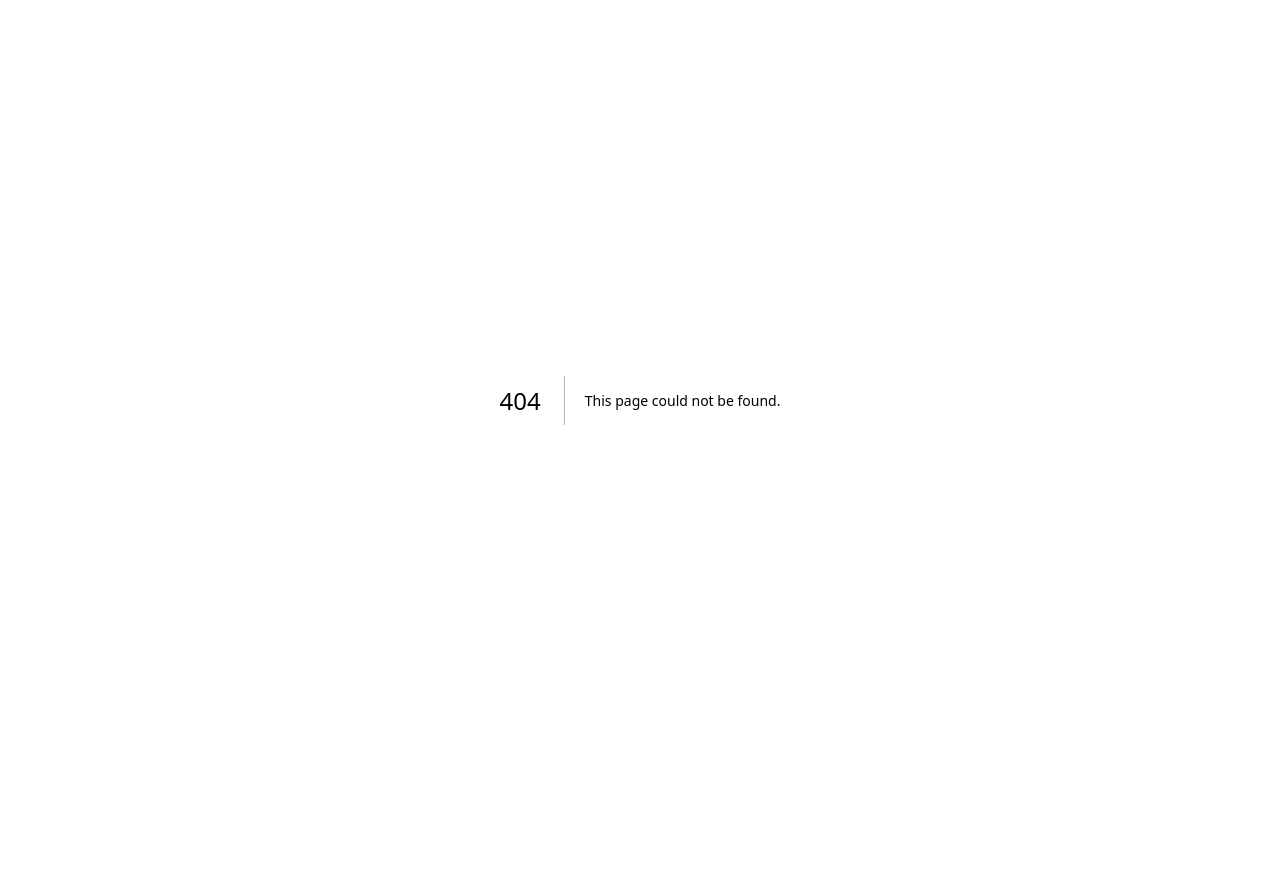
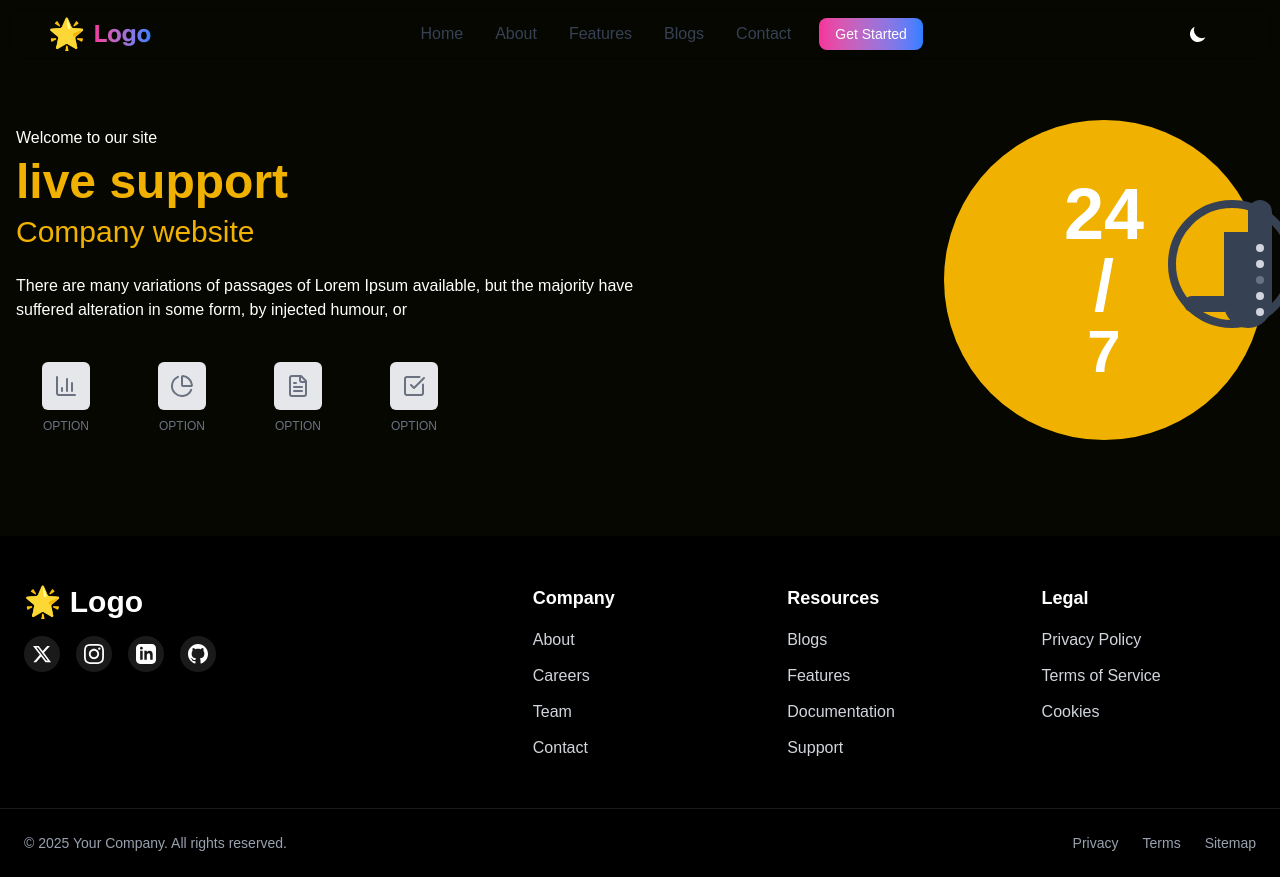
Before and after one commit to Sudharsen27/MyApplicationNextJS, a Next.js app: page /Support in a window 1280 px wide. Before the commit this address had no page. Before the commit the page ends 800 px from the top, so only its background shows below. Built offline with nearby package versions, Linux system fonts and the light colour scheme.

Commit message:
Developer Commit >> Support page done

```diff
--- /dev/null
+++ b/app/Support/page.tsx
@@ -0,0 +1,97 @@
+
+'use client';
+
+import React from 'react';
+import Navbar from '../components/Navbar';
+import Footer from '../components/Footer';
+import { BarChart3, PieChart, FileText, CheckSquare,  } from 'lucide-react';
+
+function Page() {
+  return (
+    <div className="min-h-screen flex flex-col">
+      <Navbar />
+      <br></br>
+
+      <main className="flex-grow">
+        {/* Hero Section */}
+        <section className="container mx-auto px-4 py-16 md:py-24">
+          <div className="flex flex-col md:flex-row items-center justify-between">
+            {/* Left Content */}
+            <div className="md:w-1/2 mb-10 md:mb-0">
+              <p className="text-white mb-2 ">Welcome to our site</p>
+              <h1 className="text-4xl md:text-5xl font-bold text-yellow-500 mb-2">live support</h1>
+              <h2 className="text-2xl md:text-3xl text-yellow-500 mb-6">Company website</h2>
+              <p className="text-white mb-10">
+                There are many variations of passages of Lorem Ipsum available, but the majority have suffered alteration in some form, by injected humour, or
+              </p>
+
+              {/* Feature Icons */}
+              <div className="grid grid-cols-4 gap-4 max-w-md">
+                <div className="flex flex-col items-center">
+                  <div className="bg-gray-200 p-3 rounded-md mb-2">
+                    <BarChart3 className="text-gray-500" size={24} />
+                  </div>
+                  <span className="text-gray-500 text-xs uppercase">Option</span>
+                </div>
+                <div className="flex flex-col items-center">
+                  <div className="bg-gray-200 p-3 rounded-md mb-2">
+                    <PieChart className="text-gray-500" size={24} />
+                  </div>
+                  <span className="text-gray-500 text-xs uppercase">Option</span>
+                </div>
+                <div className="flex flex-col items-center">
+                  <div className="bg-gray-200 p-3 rounded-md mb-2">
+                    <FileText className="text-gray-500" size={24} />
+                  </div>
+                  <span className="text-gray-500 text-xs uppercase">Option</span>
+                </div>
+                <div className="flex flex-col items-center">
+                  <div className="bg-gray-200 p-3 rounded-md mb-2">
+                    <CheckSquare className="text-gray-500" size={24} />
+                  </div>
+                  <span className="text-gray-500 text-xs uppercase">Option</span>
+                </div>
+              </div>
+            </div>
+
+            {/* Right Image */}
+            <div className="md:w-1/2 flex justify-center md:justify-end">
+              <div className="relative">
+                <div className="bg-yellow-500 w-64 h-64 md:w-80 md:h-80 rounded-full relative">
+                  <div className="absolute inset-0 flex items-center justify-center flex-col text-white font-bold">
+                    <span className="text-6xl md:text-7xl">24</span>
+                    <span className="text-6xl md:text-7xl">/</span>
+                    <span className="text-5xl md:text-6xl">7</span>
+                  </div>
+
+                  {/* Headset illustration */}
+                  <div className="absolute -right-8 top-1/4">
+                    <div className="w-32 h-32 border-8 border-gray-700 rounded-full"></div>
+                    <div className="absolute top-0 right-6 w-6 h-16 bg-gray-700 rounded-t-full"></div>
+                    <div className="absolute bottom-0 right-6 w-12 h-24 bg-gray-700 rounded-b-full"></div>
+                    <div className="absolute bottom-4 right-16 w-12 h-4 bg-gray-700 rounded-full"></div>
+                  </div>
+                </div>
+
+                {/* Navigation Dots */}
+                <div className="absolute right-0 top-1/2 transform -translate-y-1/2 flex flex-col space-y-2">
+                  <div className="w-2 h-2 rounded-full bg-gray-300"></div>
+                  <div className="w-2 h-2 rounded-full bg-gray-300"></div>
+                  <div className="w-2 h-2 rounded-full bg-gray-500"></div>
+                  <div className="w-2 h-2 rounded-full bg-gray-300"></div>
+                  <div className="w-2 h-2 rounded-full bg-gray-300"></div>
+                </div>
+              </div>
+            </div>
+          </div>
+        </section>
+
+        {/* Scroll Down Indicator */}
+
+      </main>
+      <Footer />
+    </div>
+  );
+}
+
+export default Page;
```
